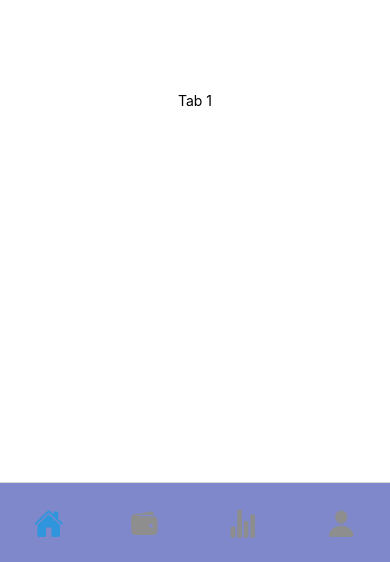
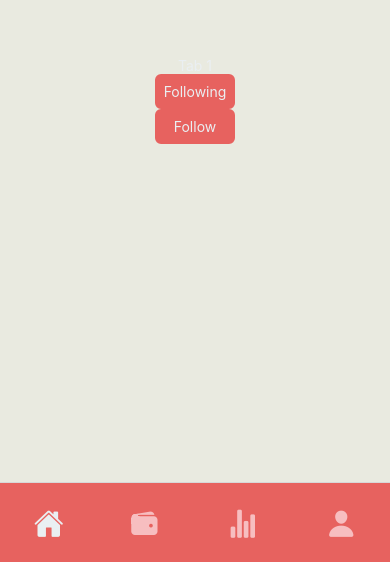
Before and after one commit to dpandev/descent-trade-exchange, a React Native app: screen /TabOne in a window 390 px wide. Shown: the part 282-844 px from the top of the page. Built offline with nearby package versions, Linux system fonts and the light colour scheme; what expo-linking would draw is missing.

Commit message:
adjusted display colors for light and dark modes

```diff
--- a/app/components/Themed.tsx
+++ b/app/components/Themed.tsx
@@ -152,7 +152,7 @@ export function FollowButton(props: ThemeableButtonProps) {
   const { inverted, textStyles, buttonStyles, lightColor, darkColor, ...otherProps } = props;
   const txtStyle = {
     color: useThemeColor({ light: lightColor, dark: darkColor }, 'text'),
-    ...(textStyles ? textStyles : {})
+    ...textStyles
   }
   const btnStyle = {
     alignItems: 'center',
--- a/app/components/buttons/CustomButton.tsx
+++ b/app/components/buttons/CustomButton.tsx
@@ -7,7 +7,7 @@ interface TheProps {
   children: string | ReactNode;
   textStyles?: {};
   buttonStyles?: {};
-  icon?: any;
+  icon?: React.ComponentProps<typeof FontAwesome>['name'];
   iconSize?: number;
   iconColor?: string;
   inverted?: boolean;
--- a/app/constants/Colors.ts
+++ b/app/constants/Colors.ts
@@ -1,15 +1,12 @@
-const tintColorLight = '#2f95dc';
-const tintColorDark = '#fff';
-
 export default {
   light: {
-    text: '#000',
-    background: '#fff',
-    primary: '#7E88CB',
-    secondary: '#131B50',
-    tint: tintColorLight,
-    tabIconDefault: '#ccc',
-    tabIconSelected: tintColorLight,
+    text: '#EAEFF2',
+    background: '#E9EAE0',
+    primary: '#E7625F',
+    secondary: '#CD2A1C',
+    tint: '#EAEFF2',
+    tabIconDefault: '#F7BEC0',
+    tabIconSelected: '#EAEFF2',
     transparent: 'rgba(0, 0, 0, 0)',
   },
   dark: {
@@ -17,9 +14,9 @@ export default {
     background: '#000',
     primary: '#1A1C2A',
     secondary: '#6338F1',
-    tint: tintColorDark,
+    tint: '#fff',
     tabIconDefault: '#ccc',
-    tabIconSelected: tintColorDark,
+    tabIconSelected: '#fff',
     transparent: 'rgba(0, 0, 0, 0)',
   },
 };
--- a/app/navigation/BottomTabNavigator.tsx
+++ b/app/navigation/BottomTabNavigator.tsx
@@ -18,13 +18,14 @@ export default function BottomTabNavigator() {
     <BottomTab.Navigator
       initialRouteName="TabOne"
       screenOptions={{
-        tabBarActiveTintColor: Colors[colorScheme].tint,
+        tabBarActiveTintColor: Colors[colorScheme].tabIconSelected,
         tabBarStyle: {
           backgroundColor: Colors[colorScheme].primary,
           height: 80,
         },
         tabBarShowLabel: false,
-        headerStyle: { backgroundColor: Colors[colorScheme].primary, },
+        tabBarInactiveTintColor: Colors[colorScheme].tabIconDefault,
+        headerStyle: { backgroundColor: Colors[colorScheme].primary },
         headerTitleAlign: 'center',
         headerShown: false,
       }}>
--- a/app/screens/tabs/TabFourScreen.tsx
+++ b/app/screens/tabs/TabFourScreen.tsx
@@ -1,5 +1,6 @@
-import React from 'react'
-import { StyleSheet, View, Text } from 'react-native'
+import React from 'react';
+import { StyleSheet } from 'react-native';
+import { View, Text } from '../../components/Themed';
 
 export default function TabFourScreen() {
 
--- a/app/screens/tabs/TabOneScreen.tsx
+++ b/app/screens/tabs/TabOneScreen.tsx
@@ -1,13 +1,19 @@
 import { StyleSheet } from 'react-native';
 import { RootTabScreenProps } from '../../types';
 import React from 'react';
-import { Text, View, } from '../../components/Themed';
+import { FollowButton, Text, View, } from '../../components/Themed';
 
 export default function TabOneScreen({ navigation }: RootTabScreenProps<'TabOne'>) {
 
   return (
     <View style={styles.root}>
       <Text>Tab 1</Text>
+      <FollowButton>
+        Following
+      </FollowButton>
+      <FollowButton>
+        Follow
+      </FollowButton>
     </View>
   );
 }
--- a/app/screens/tabs/TabThreeScreen.tsx
+++ b/app/screens/tabs/TabThreeScreen.tsx
@@ -1,5 +1,6 @@
-import React from 'react'
-import { StyleSheet, View, Text } from 'react-native'
+import React from 'react';
+import { StyleSheet } from 'react-native';
+import { View, Text } from '../../components/Themed';
 
 export default function TabThreeScreen() {
 
--- a/app/screens/tabs/TabTwoScreen.tsx
+++ b/app/screens/tabs/TabTwoScreen.tsx
@@ -1,5 +1,6 @@
-import React from 'react'
-import { StyleSheet, View, Text } from 'react-native'
+import React from 'react';
+import { StyleSheet } from 'react-native';
+import { View, Text } from '../../components/Themed';
 
 export default function TabTwoScreen() {
 
```
